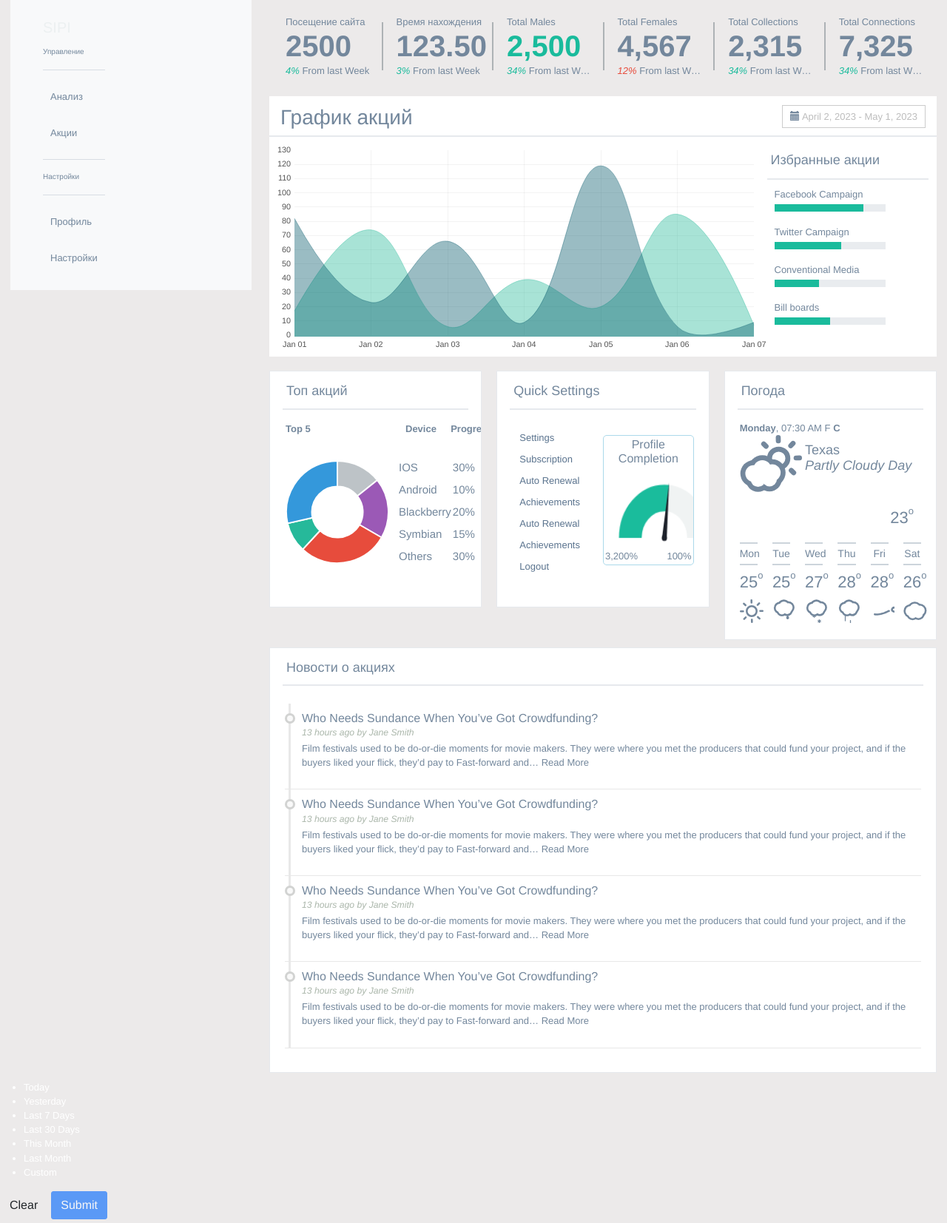
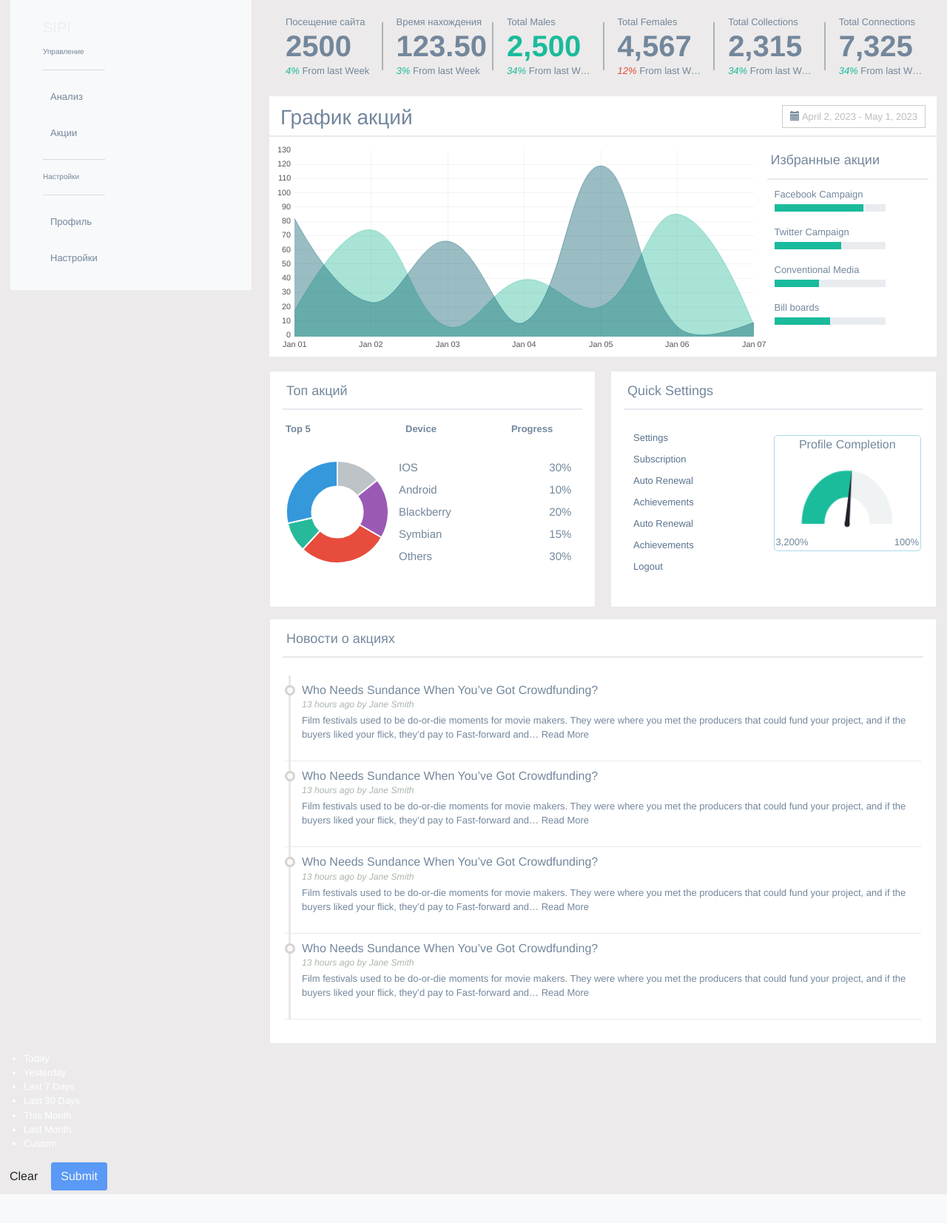
Before and after one commit to TimaOG/SIPI, a Flask app: page / in a window 1280 px wide. Shown: the whole page at 74% size. After the commit the page ends 1614 px from the top, so only its background shows below. Run offline with Flask 3, Linux system fonts and the light colour scheme; some libraries are stand-ins or nearby versions.

Commit message:
update index.html file

```diff
--- a/site_server/templates/index.html
+++ b/site_server/templates/index.html
@@ -176,7 +176,7 @@
                 <br />
 
                 <div class="row">
-                    <div class="col-md-4 col-sm-4 ">
+                    <div class="col-md-6 col-sm-4 ">
                         <div class="x_panel tile fixed_height_320 overflow_hidden">
                             <div class="x_title">
                                 <h2>Топ акций</h2>
@@ -243,7 +243,7 @@
                     </div>
 
 
-                    <div class="col-md-4 col-sm-4 ">
+                    <div class="col-md-6 col-sm-4 ">
                         <div class="x_panel tile fixed_height_320">
                             <div class="x_title">
                                 <h2>Quick Settings</h2>
@@ -279,93 +279,6 @@
                             </div>
                         </div>
                     </div>
-                    <!-- start of weather widget -->
-                    <div class="col-md-4 col-sm-4 ">
-                        <div class="x_panel">
-                            <div class="x_title">
-                                <h2>Погода</h2>
-                                <div class="clearfix"></div>
-                            </div>
-                            <div class="x_content">
-                                <div class="row">
-                                    <div class="col-sm-12">
-                                        <div class="temperature"><b>Monday</b>, 07:30 AM
-                                            <span>F</span>
-                                            <span><b>C</b></span>
-                                        </div>
-                                    </div>
-                                </div>
-                                <div class="row">
-                                    <div class="col-sm-4">
-                                        <div class="weather-icon">
-                                            <canvas height="84" width="84" id="partly-cloudy-day"></canvas>
-                                        </div>
-                                    </div>
-                                    <div class="col-sm-8">
-                                        <div class="weather-text">
-                                            <h2>Texas <br><i>Partly Cloudy Day</i></h2>
-                                        </div>
-                                    </div>
-                                </div>
-                                <div class="col-sm-12">
-                                    <div class="weather-text pull-right">
-                                        <h3 class="degrees">23</h3>
-                                    </div>
-                                </div>
-
-                                <div class="clearfix"></div>
-
-                                <div class="row weather-days">
-                                    <div class="col-sm-2">
-                                        <div class="daily-weather">
-                                            <h2 class="day">Mon</h2>
-                                            <h3 class="degrees">25</h3>
-                                            <canvas id="clear-day" width="32" height="32"></canvas>
-                                        </div>
-                                    </div>
-                                    <div class="col-sm-2">
-                                        <div class="daily-weather">
-                                            <h2 class="day">Tue</h2>
-                                            <h3 class="degrees">25</h3>
-                                            <canvas height="32" width="32" id="rain"></canvas>
-                                        </div>
-                                    </div>
-                                    <div class="col-sm-2">
-                                        <div class="daily-weather">
-                                            <h2 class="day">Wed</h2>
-                                            <h3 class="degrees">27</h3>
-                                            <canvas height="32" width="32" id="snow"></canvas>
-                                        </div>
-                                    </div>
-                                    <div class="col-sm-2">
-                                        <div class="daily-weather">
-                                            <h2 class="day">Thu</h2>
-                                            <h3 class="degrees">28</h3>
-                                            <canvas height="32" width="32" id="sleet"></canvas>
-                                        </div>
-                                    </div>
-                                    <div class="col-sm-2">
-                                        <div class="daily-weather">
-                                            <h2 class="day">Fri</h2>
-                                            <h3 class="degrees">28</h3>
-                                            <canvas height="32" width="32" id="wind"></canvas>
-                                        </div>
-                                    </div>
-                                    <div class="col-sm-2">
-                                        <div class="daily-weather">
-                                            <h2 class="day">Sat</h2>
-                                            <h3 class="degrees">26</h3>
-                                            <canvas height="32" width="32" id="cloudy"></canvas>
-                                        </div>
-                                    </div>
-                                    <div class="clearfix"></div>
-                                </div>
-                            </div>
-                        </div>
-
-                    </div>
-                    <!-- end of weather widget -->
-
                 </div>
 
 
```
